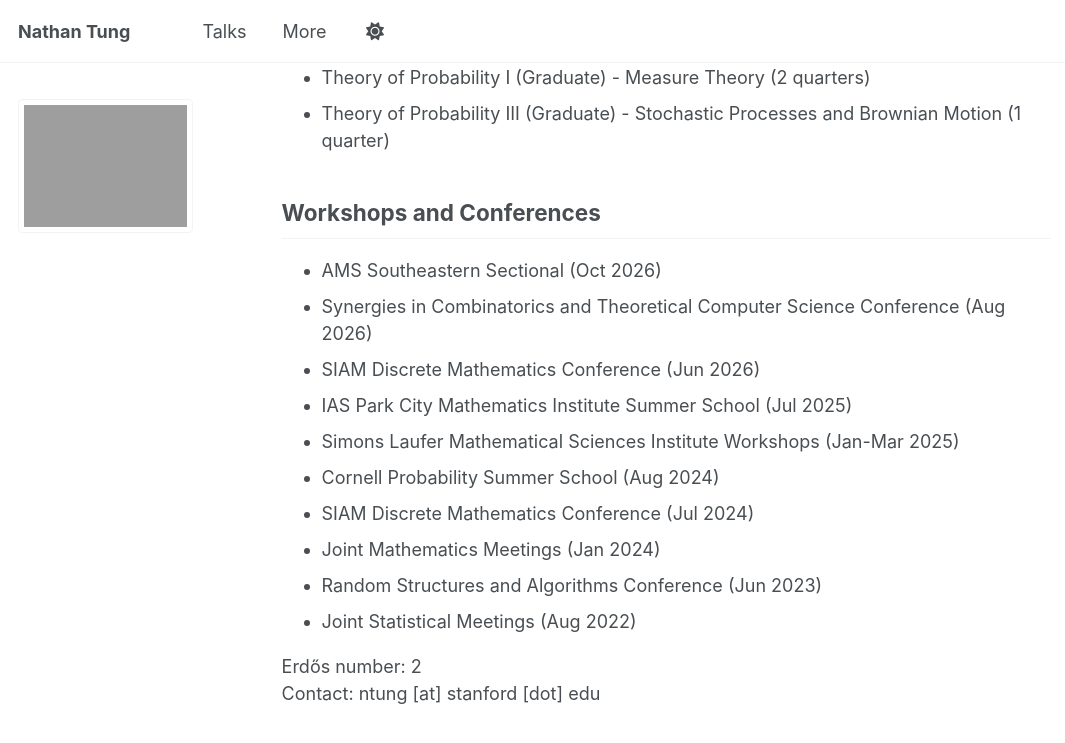
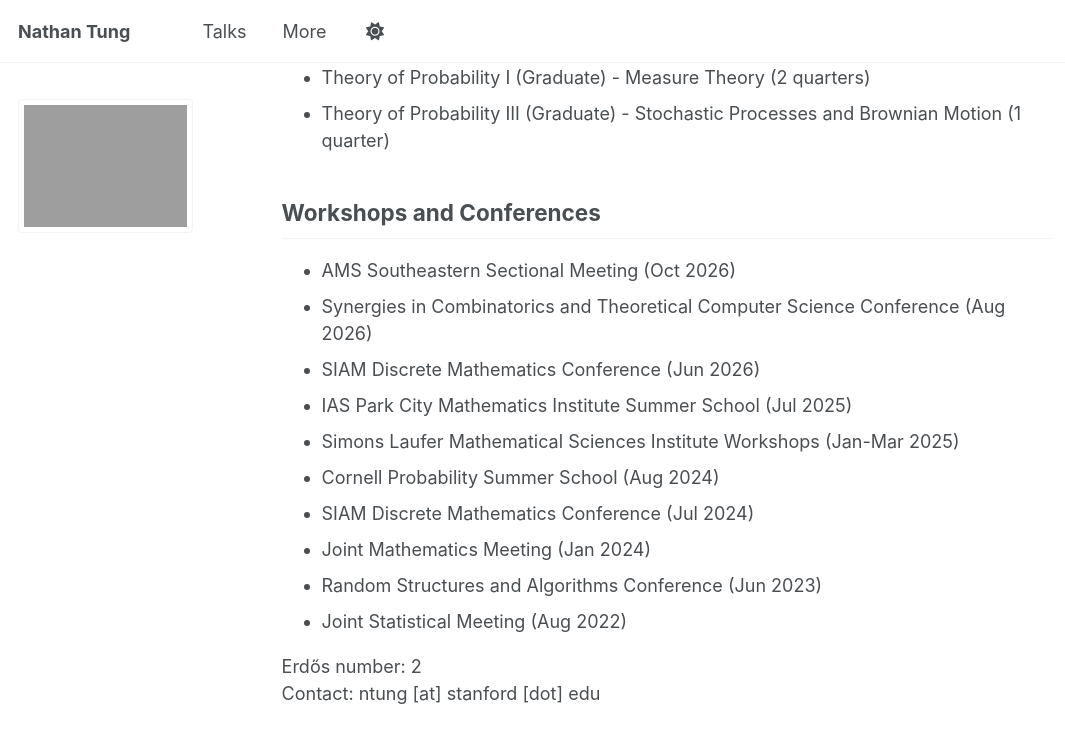
Before and after one commit to njtung/njtung.github.io, a Jekyll site: the page built from _pages/about.md, in a window 1280 px wide and 900 px high, scrolled down 922 px. Shown: the top 743 px of the window, without its empty margins (0-1065 px from the left). Built offline with Jekyll 4.4.1, drawn with Linux system fonts in a browser that asks for light colours; a script that is not in the unit is left out.

Commit message:
Update about.md

```diff
--- a/_pages/about.md
+++ b/_pages/about.md
@@ -48,16 +48,16 @@ Graph with Jerome Sanes, Eli Upfal, and Ani Eloyan. Preprint (2021). [pdf](https
 
 ## Workshops and Conferences
 
-* AMS Southeastern Sectional (Oct 2026)
+* AMS Southeastern Sectional Meeting (Oct 2026)
 * Synergies in Combinatorics and Theoretical Computer Science Conference (Aug 2026)
 * SIAM Discrete Mathematics Conference (Jun 2026)
 * IAS Park City Mathematics Institute Summer School (Jul 2025)
 * Simons Laufer Mathematical Sciences Institute Workshops (Jan-Mar 2025)
 * Cornell Probability Summer School (Aug 2024)
 * SIAM Discrete Mathematics Conference (Jul 2024)
-* Joint Mathematics Meetings (Jan 2024)
+* Joint Mathematics Meeting (Jan 2024)
 * Random Structures and Algorithms Conference (Jun 2023)
-* Joint Statistical Meetings (Aug 2022)
+* Joint Statistical Meeting (Aug 2022)
 
 Erdős number: 2 \
 Contact: ntung [at] stanford [dot] edu
```
